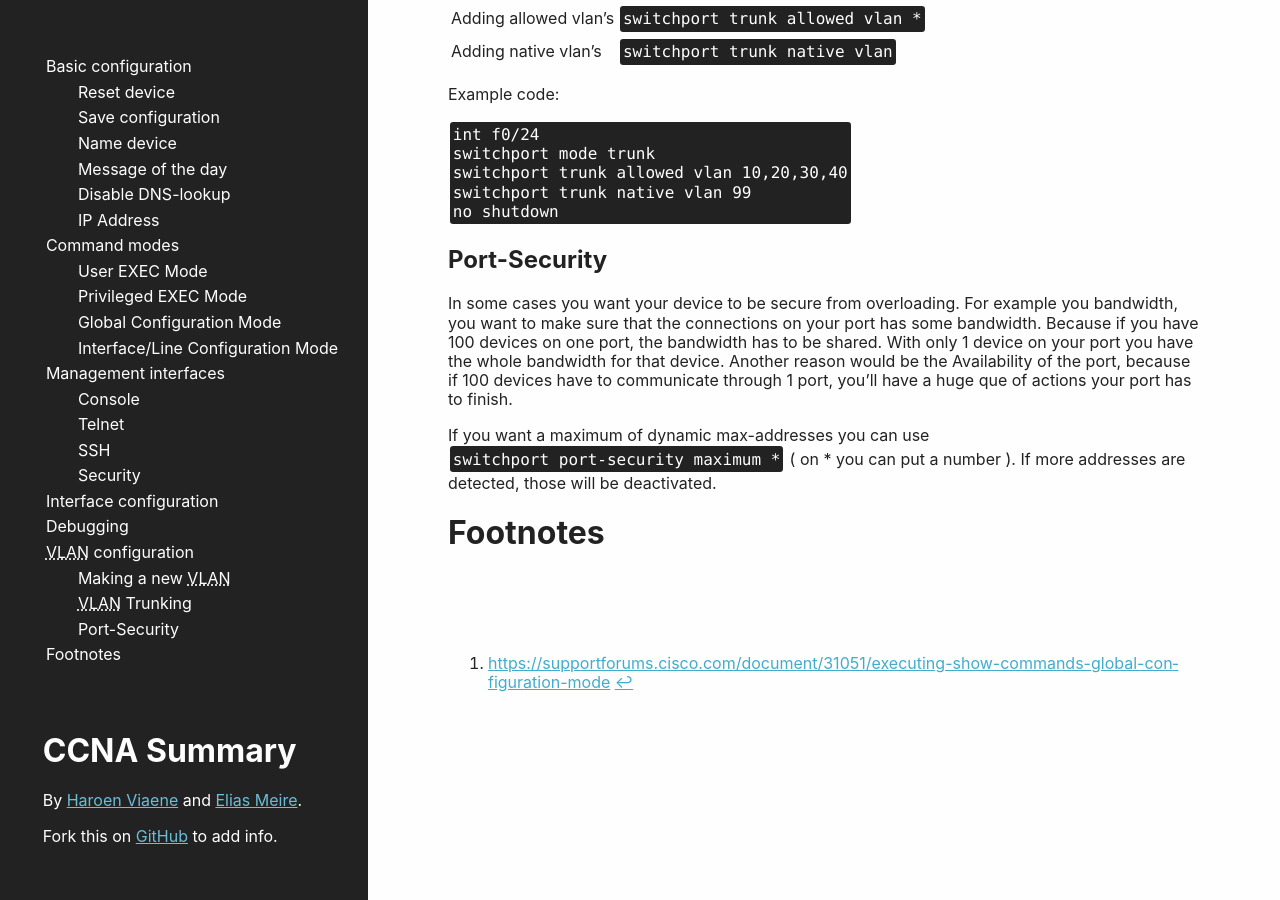
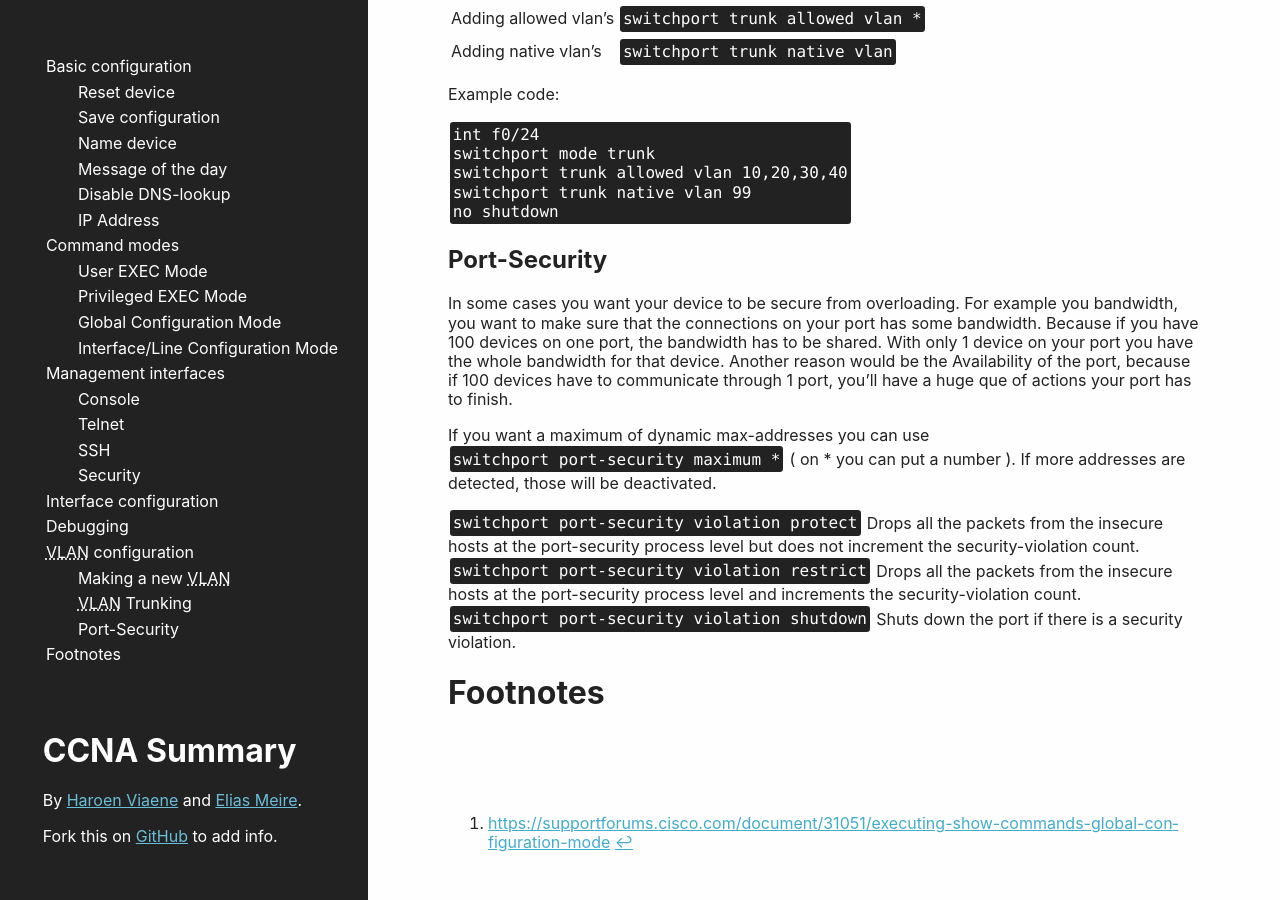
Before and after one commit to Haroenv/ccna, a Jekyll site: the page built from index.md, in a window 1280 px wide and 900 px high, scrolled down 4973 px. Built offline with Jekyll 4.4.1, drawn with Linux system fonts in a browser that asks for light colours.

Commit message:
Port-Security
another adding

```diff
--- a/index.md
+++ b/index.md
@@ -229,6 +229,13 @@ In some cases you want your device to be secure from overloading. For example yo
 
 If you want a maximum of dynamic max-addresses you can use `switchport port-security maximum *` ( on * you can put a number ). If more addresses are detected, those will be deactivated.
 
+`switchport port-security violation protect`
+Drops all the packets from the insecure hosts at the port-security process level but does not increment the security-violation count.
+`switchport port-security violation restrict`
+Drops all the packets from the insecure hosts at the port-security process level and increments the security-violation count.
+`switchport port-security violation shutdown`
+Shuts down the port if there is a security violation.
+
 # Footnotes
 
 [^1]: <https://supportforums.cisco.com/document/31051/executing-show-commands-global-configuration-mode>
```
